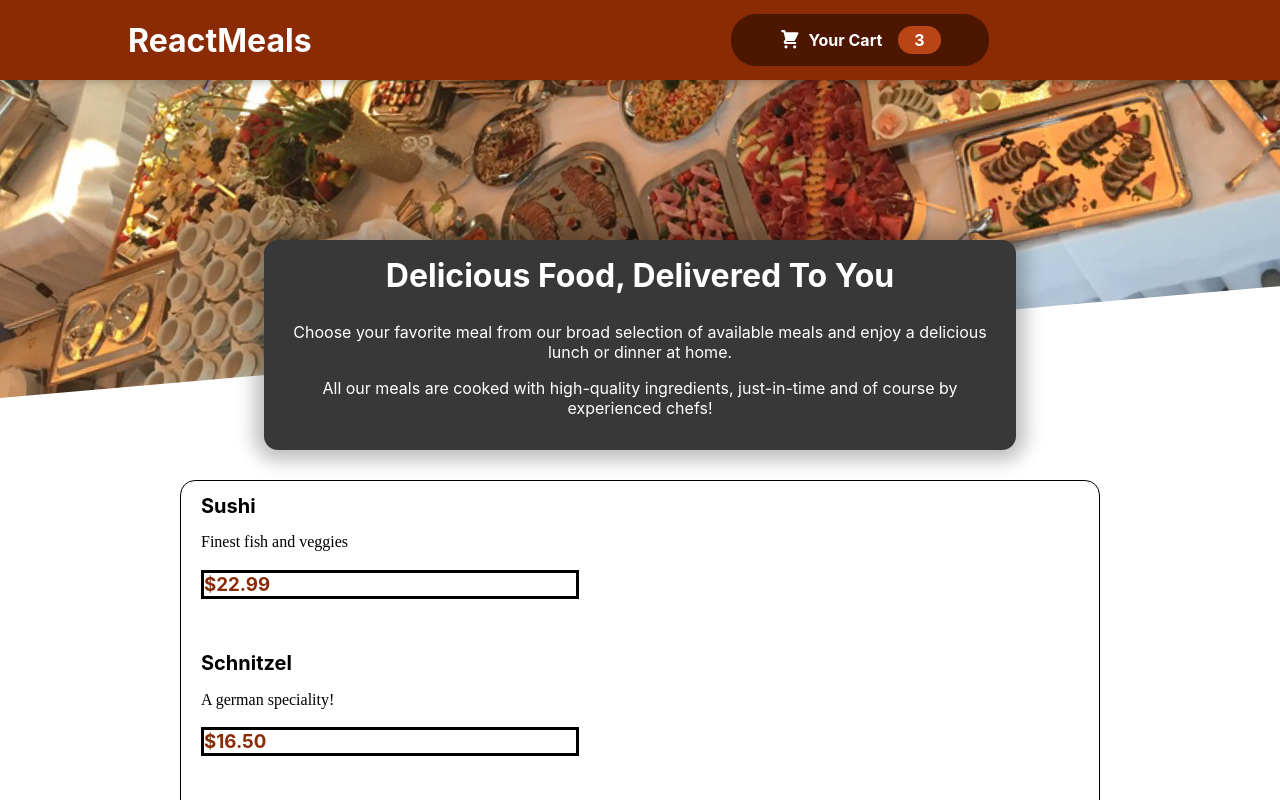
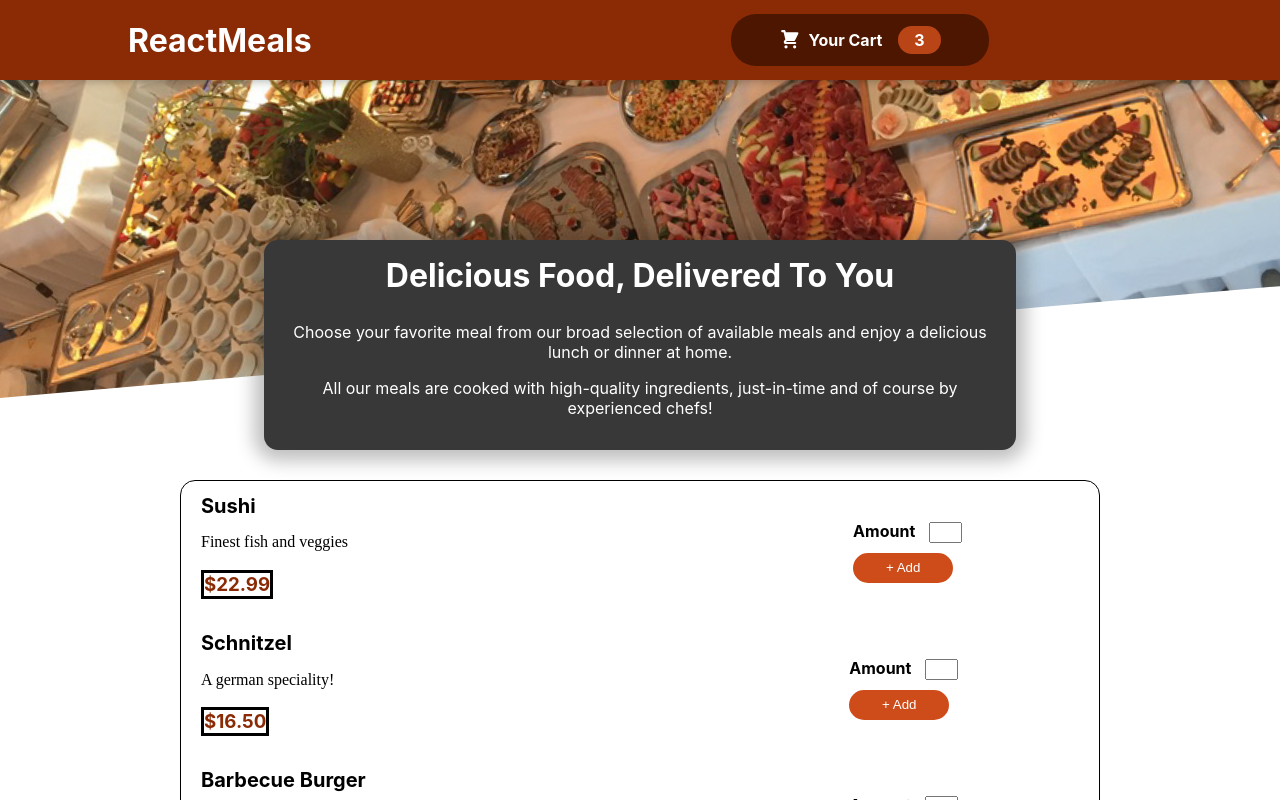
Before and after one commit to eswar7981/RestaurantApp, a React (Create React App) app: page / in a window 1280 px wide. Shown: the top 800 px of the page. Built offline with nearby package versions, Linux system fonts and the light colour scheme.

Commit message:
Added Add button Meals.js

```diff
--- a/src/Components/Meals/Meals.js
+++ b/src/Components/Meals/Meals.js
@@ -1,17 +1,27 @@
 import React from "react";
 import "./Meals.css";
+import AddButton from "./AddButton";
 const Meals = (props) => {
   const menu = props.menu;
   return (
     <div className="Meals">
       {menu.map((item) => (
+        <>
+        <div className="display">
         <div className="item">
 
           <h1 style={{fontSize:'20px'}}>{item.Name}</h1>
           <label style={{fontFamily:'Brush Script MT'}}>{item.Description}</label>
           <h3 style={{color:' #8a2b06',border:'solid',borderColor:'black',marginRight:'520px'}}>{item.price}</h3>
-          <br></br>
+
+
         </div>
+        <div className="ad">
+        <AddButton></AddButton>
+        </div>
+
+        </div>
+        </>
       ))}
     </div>
   );
```
